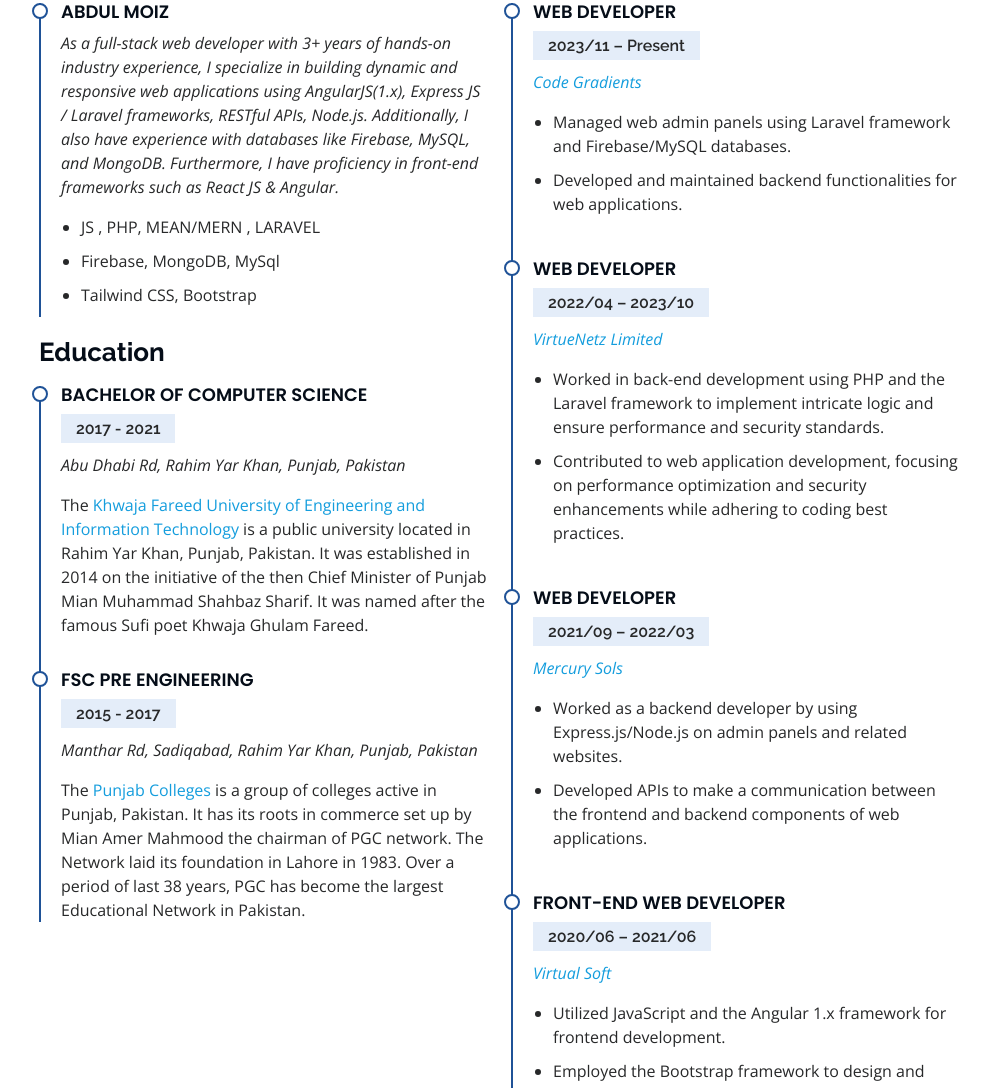
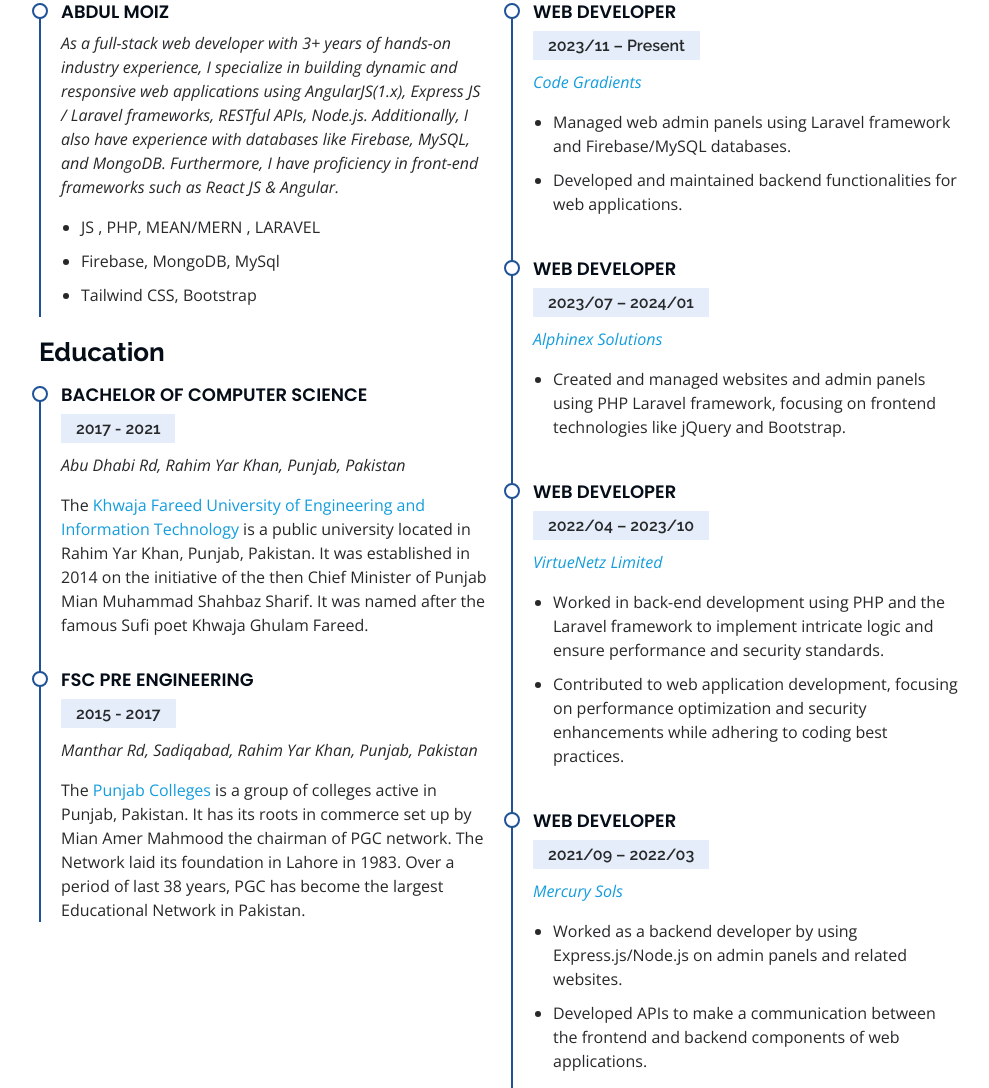
Before and after one commit to MoizAli4444/portfolio, a plain HTML site: page index.html in a window 1280 px wide. Shown: the part 2445-3533 px from the top of the page, without its empty margins (291-1280 px from the left). Drawn offline with nearby package versions, Linux system fonts and the light colour scheme.

Commit message:
Update index.html

```diff
--- a/index.html
+++ b/index.html
@@ -433,6 +433,18 @@
             </div>
             <div class="resume-item">
               <h4>Web Developer</h4>
+              <h5>2023/07 – 2024/01</h5>
+              <p><em> <a href="https://www.linkedin.com/company/alphinex-solutions/" target="_blank">Alphinex
+                    Solutions</a> </em></p>
+              <p>
+              <ul>
+                <li>Created and managed websites and admin panels using PHP Laravel framework,
+                  focusing on frontend technologies like jQuery and Bootstrap.</li>
+              </ul>
+              </p>
+            </div>
+            <div class="resume-item">
+              <h4>Web Developer</h4>
               <h5>2022/04 – 2023/10</h5>
               <p><em> <a href="https://www.virtuenetz.com/" target="_blank">VirtueNetz Limited</a> </em></p>
               <p>
```
